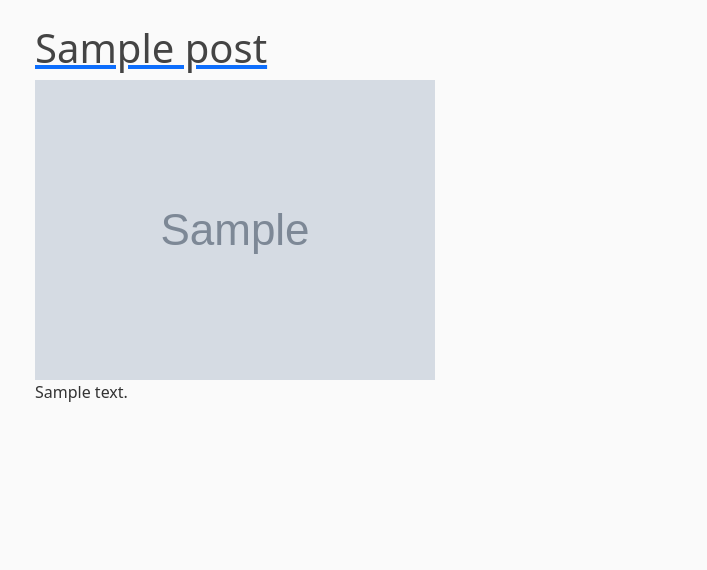
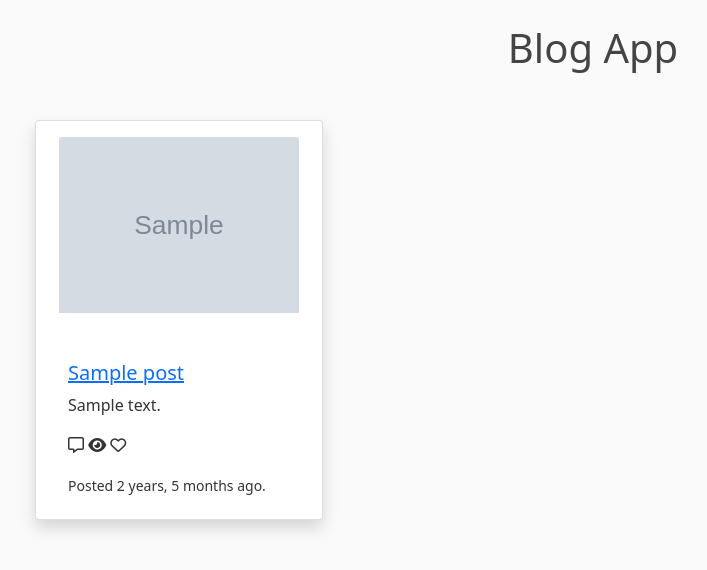
Before and after one commit to erol23/blog_project, a Django app: page / in a window 1280 px wide. Shown: the part 56-626 px from the top of the page, without its empty margins (47-754 px from the left). Run offline with Django 4.2, Linux system fonts and the light colour scheme; tables that the repository leaves empty hold one stand-in row (values such as "Sample post"); grey boxes marked "Sample" are stand-in pictures; some libraries are stand-ins or nearby versions.

Commit message:
added card style

```diff
--- a/src/blog/settings.py
+++ b/src/blog/settings.py
@@ -119,6 +119,7 @@ USE_TZ = True
 
 STATIC_URL = 'static/'
 MEDIA_URL = '/media/'
+STATICFILES_DIRS = [BASE_DIR / 'static']
 
 MEDIA_ROOT = BASE_DIR / "media_root"
 
--- a/src/blogapp/templates/blogapp/post_list.html
+++ b/src/blogapp/templates/blogapp/post_list.html
@@ -2,15 +2,32 @@
 
 
 {% block content %}
+<h1 style="text-align: center;">Blog App</h1>
+<div class="row mt-5" >
+    {% for obj in object_list %}
+    <div class="col-4">
 
-{% for object in object_list  %}
-<a href="{% url 'blogapp:detail' object.slug %}">
-    <h1>{{object.title}}</h1>
-</a>
-<img src="{{object.image.url}}" alt="">
-<p>{{object.content | truncatechars:20}}</p>
-{% endfor %}
+        <div class="card shadow p-3 mb-5 bg-white rounded" style="width: 18rem; height: 25rem; ">
+            <img src="{{ obj.image.url }}" class="card-img-top" alt="post_image" style="width:15rem; height: 11rem; align-self:center;">
+            <hr>
+            <div class="card-body">
+                <h5 class="card-title"><a href="{% url 'blogapp:detail' obj.slug %}">{{obj.title}}</a></h5>
+                <p class="card-text">{{obj.content|truncatechars:20}}</p>
 
+                <p>
+                    <span><i class="far fa-comment-alt ml-2"></i></span>
+                    <span><i class="fas fa-eye ml-2"></i></span>
+                    <span><i class="far fa-heart ml-2"></i></span>
+                <p class="card-text"><small>
+                        Posted {{ obj.publish_date|timesince }} ago.
+                    </small>
+                </p>
 
+                </p>
+            </div>
+        </div>
+    </div>
 
+    {% endfor %}
+</div>
 {% endblock content %}
```
